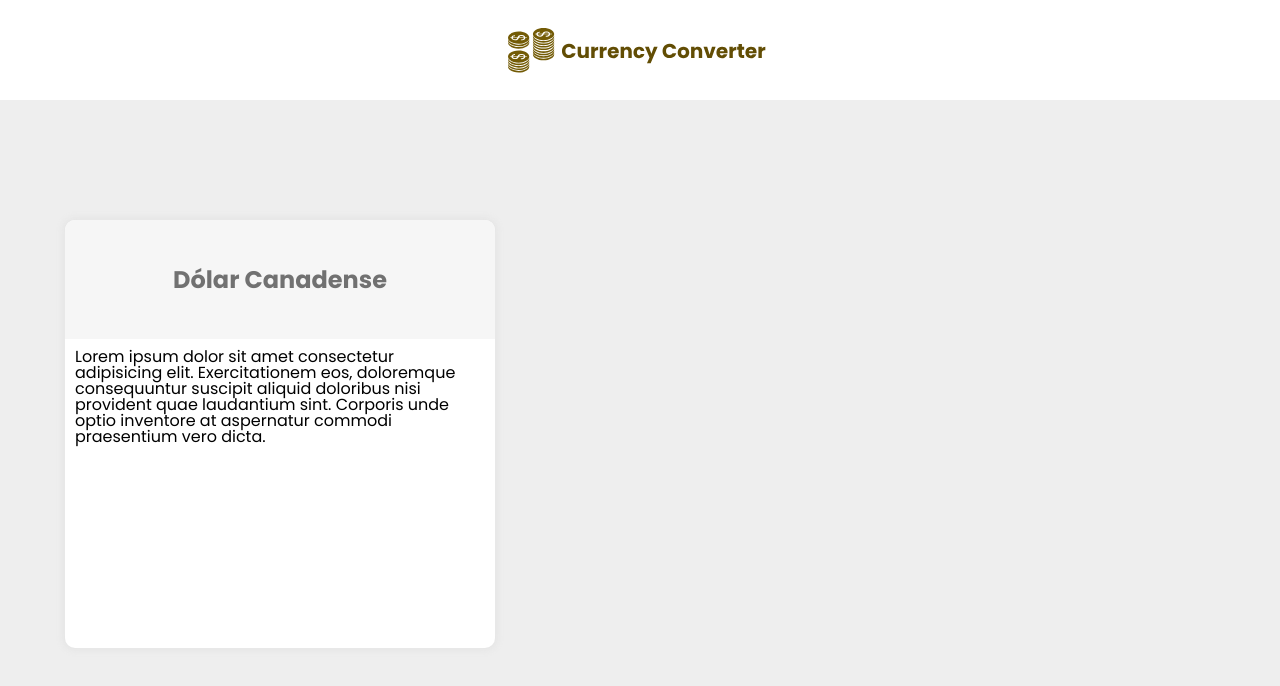
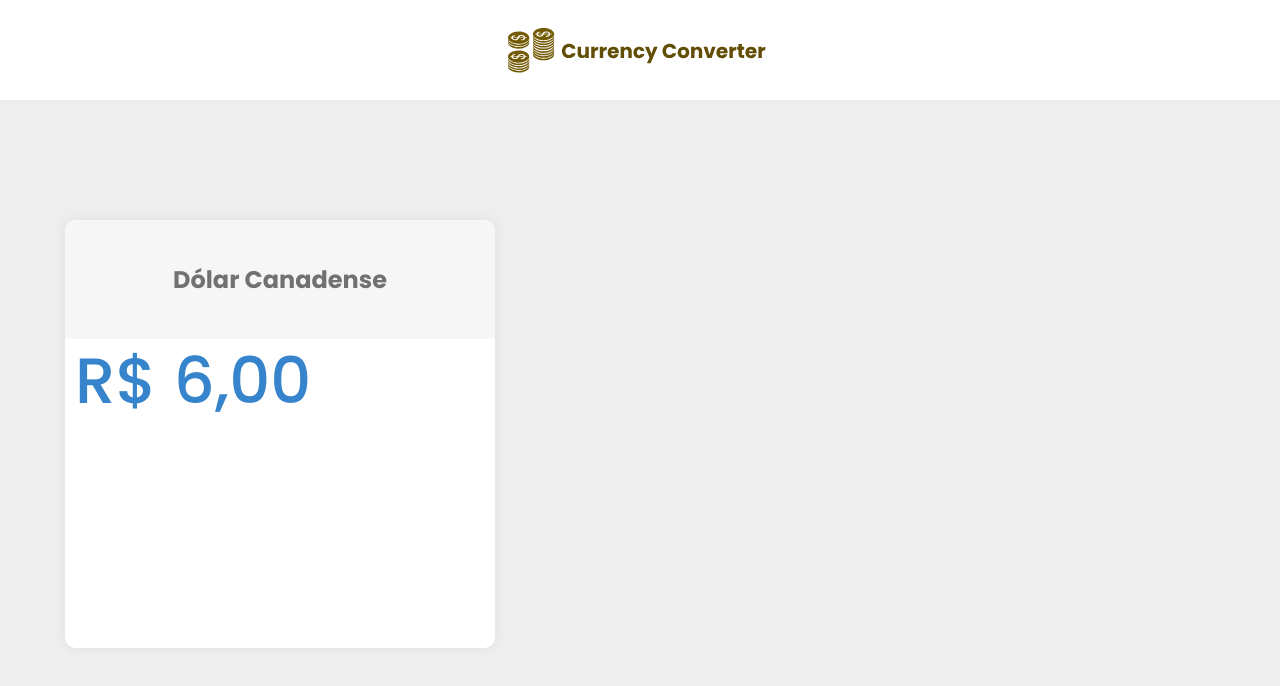
Before and after one commit to Roseffc/currencyConverter, an Angular app: page /home in a window 1280 px wide. Shown: the top 686 px of the page. Built offline with nearby package versions, Linux system fonts and the light colour scheme.

Commit message:
feat: criado component status-currency

```diff
--- a/src/app/app.module.ts
+++ b/src/app/app.module.ts
@@ -6,6 +6,11 @@ import { AppComponent } from './app.component';
 import { HomeModule } from './pages/home/home.module';
 import { HeaderComponent } from './core/components/header/header.component';
 
+import { LOCALE_ID } from '@angular/core';
+import { registerLocaleData } from '@angular/common';
+import localePt from '@angular/common/locales/pt';
+
+registerLocaleData(localePt);
 
 @NgModule({
   declarations: [
@@ -17,7 +22,7 @@ import { HeaderComponent } from './core/components/header/header.component';
     AppRoutingModule,
     HomeModule
   ],
-  providers: [],
+  providers: [{ provide: LOCALE_ID, useValue: 'pt-BR' }],
   bootstrap: [AppComponent]
 })
 export class AppModule { }
--- a/src/app/pages/home/home.component.html
+++ b/src/app/pages/home/home.component.html
@@ -1,5 +1,5 @@
 <section >
   <app-card [title]="'Dólar Canadense'">
-    <p>Lorem ipsum dolor sit amet consectetur adipisicing elit. Exercitationem eos, doloremque consequuntur suscipit aliquid doloribus nisi provident quae laudantium sint. Corporis unde optio inventore at aspernatur commodi praesentium vero dicta.</p>
+    <app-status-currency [coin]="6"></app-status-currency>
   </app-card>
 </section>
--- a/src/app/pages/home/home.module.ts
+++ b/src/app/pages/home/home.module.ts
@@ -2,12 +2,15 @@ import { NgModule } from '@angular/core';
 import { CommonModule } from '@angular/common';
 import { HomeComponent } from './home.component';
 import { CardComponent } from 'src/app/shared/components/card/card.component';
+import { StatusCurrencyComponent } from 'src/app/shared/components/status-currency/status-currency.component';
 
 @NgModule({
   imports: [CommonModule],
 
   declarations: [HomeComponent,
-    CardComponent]
+    CardComponent,
+    StatusCurrencyComponent
+  ],
 })
 
 export class HomeModule { }
--- /dev/null
+++ b/src/app/shared/components/status-currency/status-currency.component.html
@@ -0,0 +1,3 @@
+<div class="font-size--xl font-weight--500">
+  <p [ngClass]="{'text-color--red': coin <= 1, 'text-color--green': coin > 1 && coin <= 5, 'text-color--blue': coin > 5 }" a-ng>{{coin | currency:'BRL':'symbol':'1.2-2' }}</p>
+</div>
--- /dev/null
+++ b/src/app/shared/components/status-currency/status-currency.component.ts
@@ -0,0 +1,16 @@
+import { Component, Input, OnInit } from '@angular/core';
+
+@Component({
+  selector: 'app-status-currency',
+  templateUrl: './status-currency.component.html',
+  styleUrls: ['./status-currency.component.scss']
+})
+export class StatusCurrencyComponent implements OnInit {
+  @Input() coin=0;
+
+  constructor() { }
+
+  ngOnInit() {
+  }
+
+}
```
Also changed, not shown: src/app/shared/components/status-currency/status-currency.component.scss (added), 1 other file (tests, documents, lock files or other folders).
